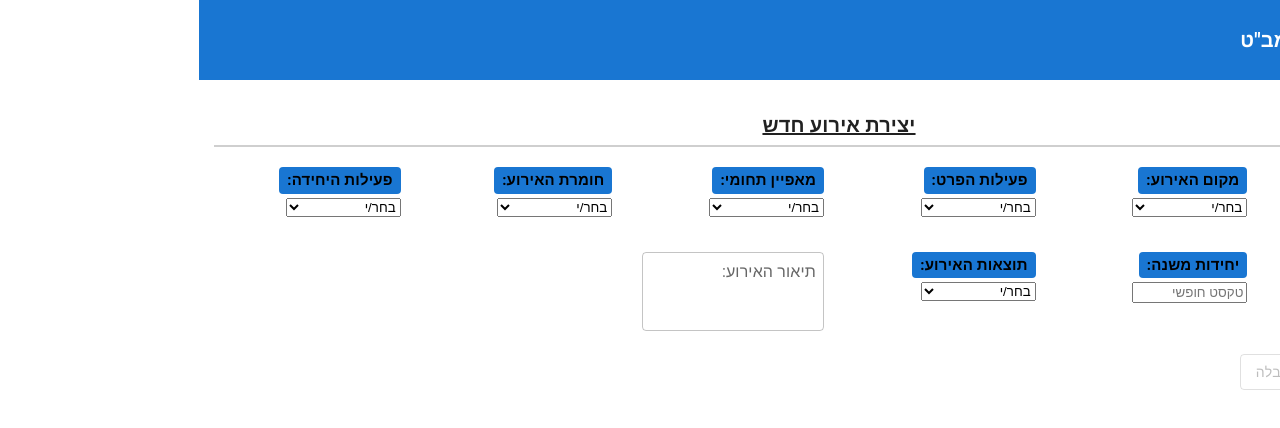
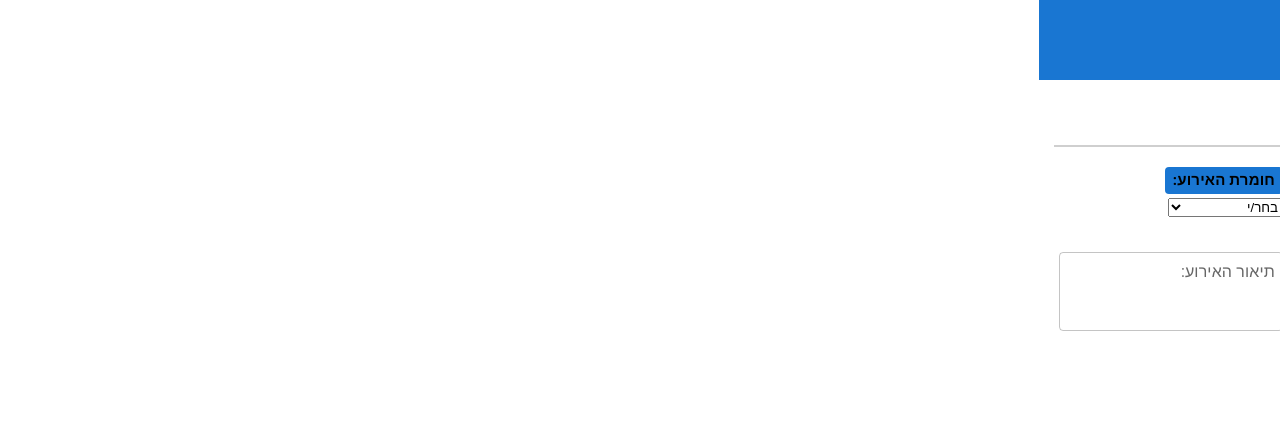
Before and after one commit to OrMashiach25/safetyOrMashiach, a React (Vite) app: page / in a window 1280 px wide. Shown: the top 428 px of the page. Built offline with nearby package versions, Linux system fonts and the light colour scheme; some icons are missing.

Commit message:
סידור הרווחים של התוצאות ורמת הפגיעה וסידור עיצוב

```diff
--- a/src/App.css
+++ b/src/App.css
@@ -19,11 +19,19 @@
 
 .event-form{
     display: grid;
-    grid-template-columns: repeat(auto-fit, minmax(180px, 1fr));
+    grid-template-columns: repeat(5, minmax(180px, 1fr));
     gap: 30px ;
     direction: rtl;
     margin: 20px;
 }
+
+.results-wrapper {
+  display: contents;
+}
+
+.results-cell  { grid-column: 4; }
+.severity-cell { grid-column: 5; }
+
 
 
 
@@ -67,7 +75,7 @@
 }
 
 .MuiInputLabel-root.MuiInputLabel-shrink {
-  transform: translate(30px, -9px) scale(0.75);
+  transform: translate(53px, -9px) scale(0.75);
 }
 
 .MuiOutlinedInput-root fieldset legend {
@@ -79,10 +87,13 @@
 /*--------------------------------------*/
 
 .events-table {
-
   border-collapse: collapse;
   table-layout: fixed;
   margin: 25px;
+}
+
+.table-page-title{
+  text-decoration: underline;
 }
 
 .events-table th, .events-table td {
--- a/src/components/EventForm.tsx
+++ b/src/components/EventForm.tsx
@@ -156,7 +156,7 @@ function EventForm() {
                         onChange={(v) => updateField("subSubUnitInput", v)}
                         />
                     </div>
-                    <div className="field">
+                    <div className="results-wrapper">
                         <Results
                         value={formData.results}
                         onChange={(v) => updateField("results", v)}
--- a/src/components/InputComponents/Results.tsx
+++ b/src/components/InputComponents/Results.tsx
@@ -11,6 +11,7 @@ type Props = {
 function Results({ value, onChange, injuryLevel, onChangeInjury }: Props) {
     return(
         <>
+          <div className="field results-cell">
             <label htmlFor="results"> תוצאות האירוע:</label>
             <select
               id="results"
@@ -31,10 +32,12 @@ function Results({ value, onChange, injuryLevel, onChangeInjury }: Props) {
               </option>
             ))}
             </select>
+          </div>
+
 
         {value.value.includes("with_injury") &&  (
-          <>
-          <br /><br />
+
+          <div className="field severity-cell">
             <label htmlFor="injuryLevel"> חומרת הפגיעה:</label>
               <select
               id="injuryLevel"
@@ -55,7 +58,7 @@ function Results({ value, onChange, injuryLevel, onChangeInjury }: Props) {
                   </option>
                 ))}
               </select>
-        </>
+          </div>
       )}
       </>
     );
--- a/src/components/TablePageComponents/TablePage.tsx
+++ b/src/components/TablePageComponents/TablePage.tsx
@@ -41,7 +41,7 @@ function NewPage() {
         חזרה לעמוד הקודם
       </Button>
 
-      <h2> טבלת סיכום אירועים </h2>
+      <h2 className="table-page-title" > טבלת סיכום אירועים </h2>
       <ObjectTable allEvents={allEvents}/>
 
     </div>
```
Lines whose indentation alone changed are shown as unchanged.
